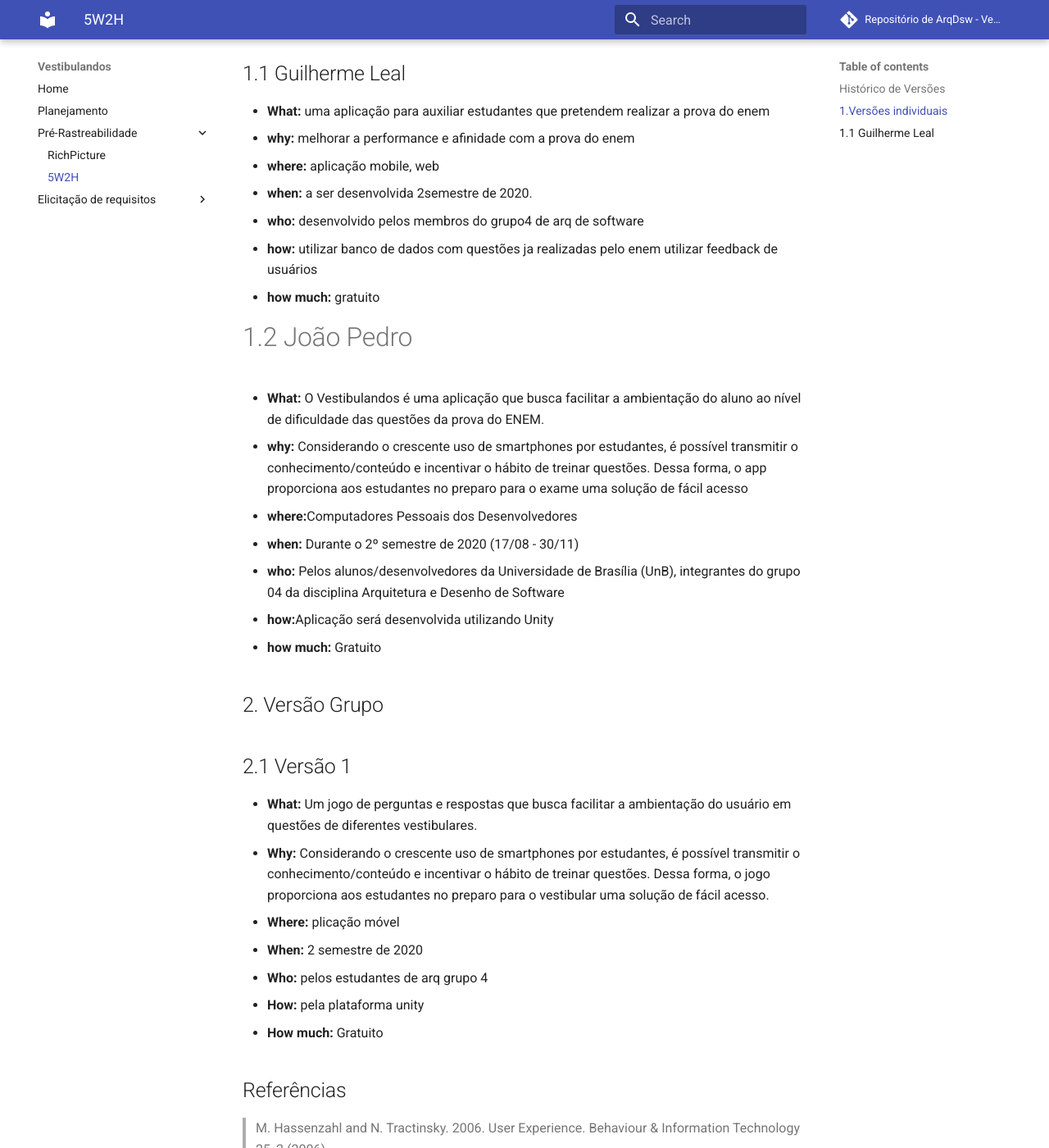
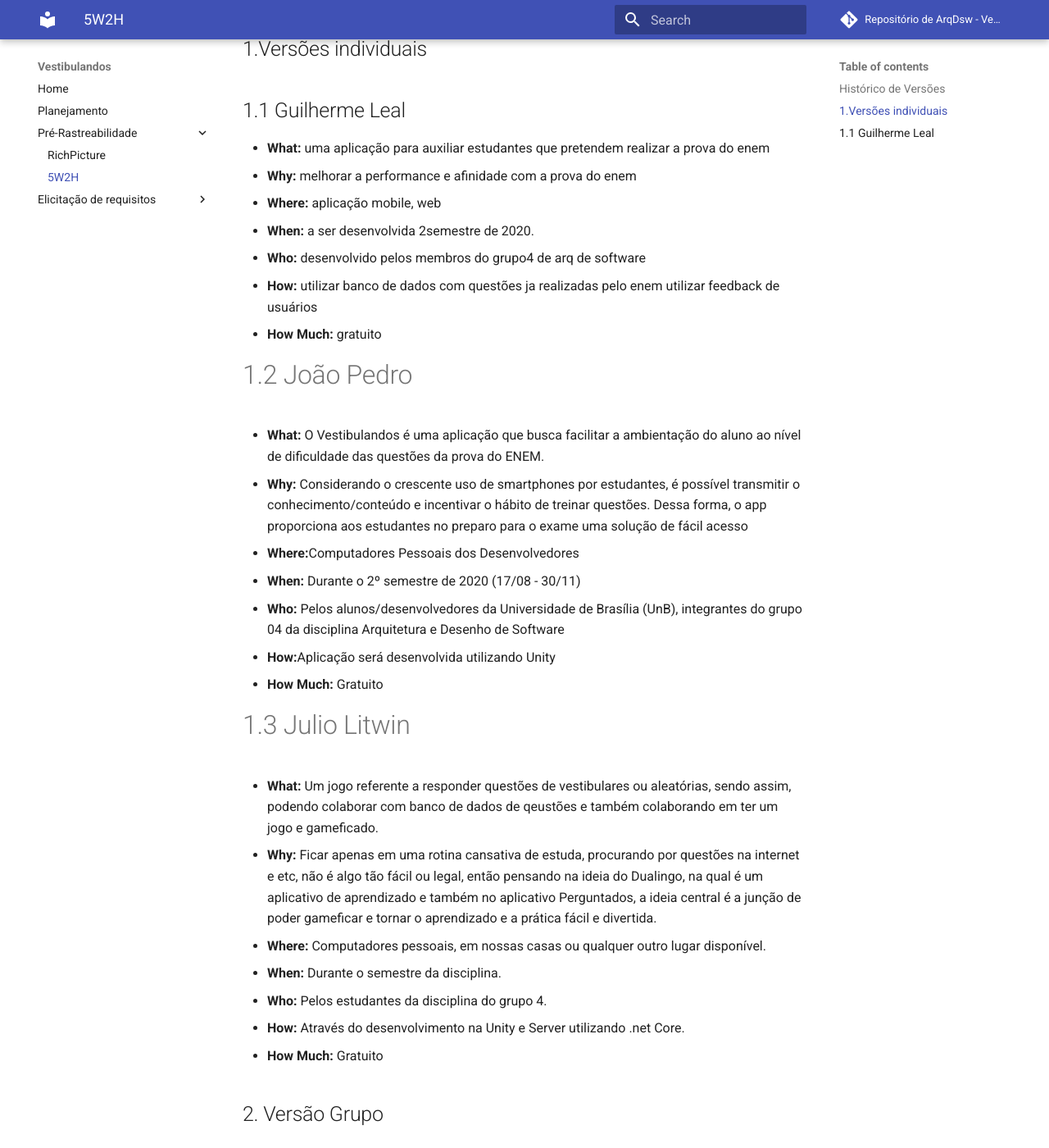
Before and after one commit to UnBArqDsw/2020.1_G4_Vestibulandos, an MkDocs documentation site: the page built from docs/5W2H.md, in a window 1280 px wide and 1400 px high, scrolled down 427 px. Shown: the whole window at 82% size. Built offline with MkDocs 1.6.1 and Material for MkDocs 9.7.7, drawn with Linux system fonts in a browser that asks for light colours; comment, search, counter and statistics services are not loaded; some of the changed text lies outside the part shown.

Commit message:
Adicionado entrega individual do 5w2h.

```diff
--- a/docs/5W2H.md
+++ b/docs/5W2H.md
@@ -6,6 +6,7 @@
 |:--------:|:------:|:-----------------------------:|:----------------------------------:|
 | 10/09/20 |  0.1   |    Documento 5w2h    |           Guilherme Leal|
 | 11/09/20 |  0.2   |    Documento 5w2h    |           João Pedro|
+| 11/09/20 |  0.3   |    Documento 5w2h    |           Julio Litwin|
 
 ## 1.Versões individuais
 
@@ -13,24 +14,35 @@
 
 <ul>
         <li><b>What:</b> uma aplicação para auxiliar estudantes que pretendem realizar a prova do enem</li>
-        <li><b>why:</b> melhorar a performance e afinidade com a prova do enem</li>
-        <li><b>where:</b> aplicação mobile, web</li>
-        <li><b>when:</b> a ser desenvolvida 2semestre de 2020.</li>
-        <li><b>who:</b> desenvolvido pelos membros do grupo4 de arq de software</li>
-        <li><b>how:</b> utilizar banco de dados com questões ja realizadas pelo enem
+        <li><b>Why:</b> melhorar a performance e afinidade com a prova do enem</li>
+        <li><b>Where:</b> aplicação mobile, web</li>
+        <li><b>When:</b> a ser desenvolvida 2semestre de 2020.</li>
+        <li><b>Who:</b> desenvolvido pelos membros do grupo4 de arq de software</li>
+        <li><b>How:</b> utilizar banco de dados com questões ja realizadas pelo enem
         utilizar feedback de usuários </li>
-        <li><b>how much:</b> gratuito</li>
+        <li><b>How Much:</b> gratuito</li>
 </ul>
 
 # 1.2 João Pedro
 <ul>
         <li><b>What:</b> O Vestibulandos é uma aplicação que busca facilitar a ambientação do aluno ao nível de dificuldade das questões da prova do ENEM.</li>
-        <li><b>why:</b> Considerando o crescente uso de smartphones por estudantes, é possível transmitir o conhecimento/conteúdo e incentivar o hábito de treinar questões. Dessa forma, o app proporciona aos estudantes no preparo para o exame uma solução de fácil acesso</li>
-        <li><b>where:</b>Computadores Pessoais dos Desenvolvedores</li>
-        <li><b>when:</b> Durante o 2º semestre de 2020 (17/08 - 30/11)  </li>
-        <li><b>who:</b> Pelos alunos/desenvolvedores da Universidade de Brasília (UnB), integrantes do grupo 04 da disciplina Arquitetura e Desenho de Software </li>
-        <li><b>how:</b>Aplicação será desenvolvida utilizando Unity</li>
-        <li><b>how much:</b> Gratuito</li>
+        <li><b>Why:</b> Considerando o crescente uso de smartphones por estudantes, é possível transmitir o conhecimento/conteúdo e incentivar o hábito de treinar questões. Dessa forma, o app proporciona aos estudantes no preparo para o exame uma solução de fácil acesso</li>
+        <li><b>Where:</b>Computadores Pessoais dos Desenvolvedores</li>
+        <li><b>When:</b> Durante o 2º semestre de 2020 (17/08 - 30/11)  </li>
+        <li><b>Who:</b> Pelos alunos/desenvolvedores da Universidade de Brasília (UnB), integrantes do grupo 04 da disciplina Arquitetura e Desenho de Software </li>
+        <li><b>How:</b>Aplicação será desenvolvida utilizando Unity</li>
+        <li><b>How Much:</b> Gratuito</li>
+</ul>
+
+# 1.3 Julio Litwin
+<ul>
+        <li><b>What:</b> Um jogo referente a responder questões de vestibulares ou aleatórias, sendo assim, podendo colaborar com banco de dados de qeustões e também colaborando em ter um jogo e gameficado.</li>
+        <li><b>Why:</b> Ficar apenas em uma rotina cansativa de estuda, procurando por questões na internet e etc, não é algo tão fácil ou legal, então pensando na ideia do Dualingo, na qual é um aplicativo de aprendizado e também no aplicativo Perguntados, a ideia central é a junção de poder gameficar e tornar o aprendizado e a prática fácil e divertida.</li>
+        <li><b>Where:</b> Computadores pessoais, em nossas casas ou qualquer outro lugar disponível.</li>
+        <li><b>When:</b> Durante o semestre da disciplina. </li>
+        <li><b>Who:</b> Pelos estudantes da disciplina do grupo 4. </li>
+        <li><b>How:</b> Através do desenvolvimento na Unity e Server utilizando .net Core.</li>
+        <li><b>How Much:</b> Gratuito</li>
 </ul>
 
 ## 2. Versão Grupo
@@ -40,7 +52,7 @@
         <li><b>What:</b> Um jogo de perguntas e respostas que busca facilitar a ambientação do usuário em questões de diferentes vestibulares.
         <li><b>Why:</b> Considerando o crescente uso de smartphones por estudantes, é possível transmitir o conhecimento/conteúdo e incentivar o hábito de treinar questões. Dessa forma, o jogo proporciona aos estudantes no preparo para o vestibular uma solução de fácil acesso.</li>
         <li><b>Where:</b> plicação móvel</li>
-        <li><b> When:</b> 2 semestre de 2020</li>
+        <li><b>When:</b> 2 semestre de 2020</li>
         <li><b>Who:</b> pelos estudantes de arq grupo 4</li>
         <li><b>How:</b>  pela plataforma unity</li>
         <li><b>How much:</b> Gratuito</li>
```
